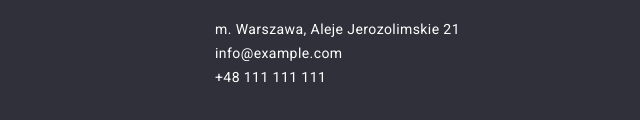
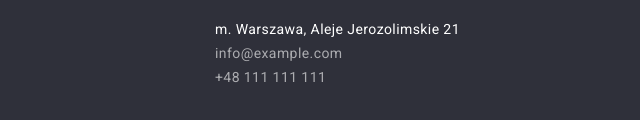
Before and after one commit to annamichalowska/goit-markup-hw-03, a plain HTML site: page index.html in a window 1280 px wide. Shown: the part 2165-2285 px from the top of the page, 0-640 px from the left. Drawn offline with Linux system fonts and the light colour scheme.

Commit message:
Update style.css

```diff
--- a/css/style.css
+++ b/css/style.css
@@ -322,11 +322,11 @@ body {
   font-style: normal;
 }
 .email {
-  color: var(--shadow-grey-color);
+  color: var(--alpha-grey-color);
   text-decoration: none;
 }
 .phone {
-  color: var(--shadow-grey-color);
+  color: var(--alpha-grey-color);
   text-decoration: none;
 }
 .email:focus,
```
